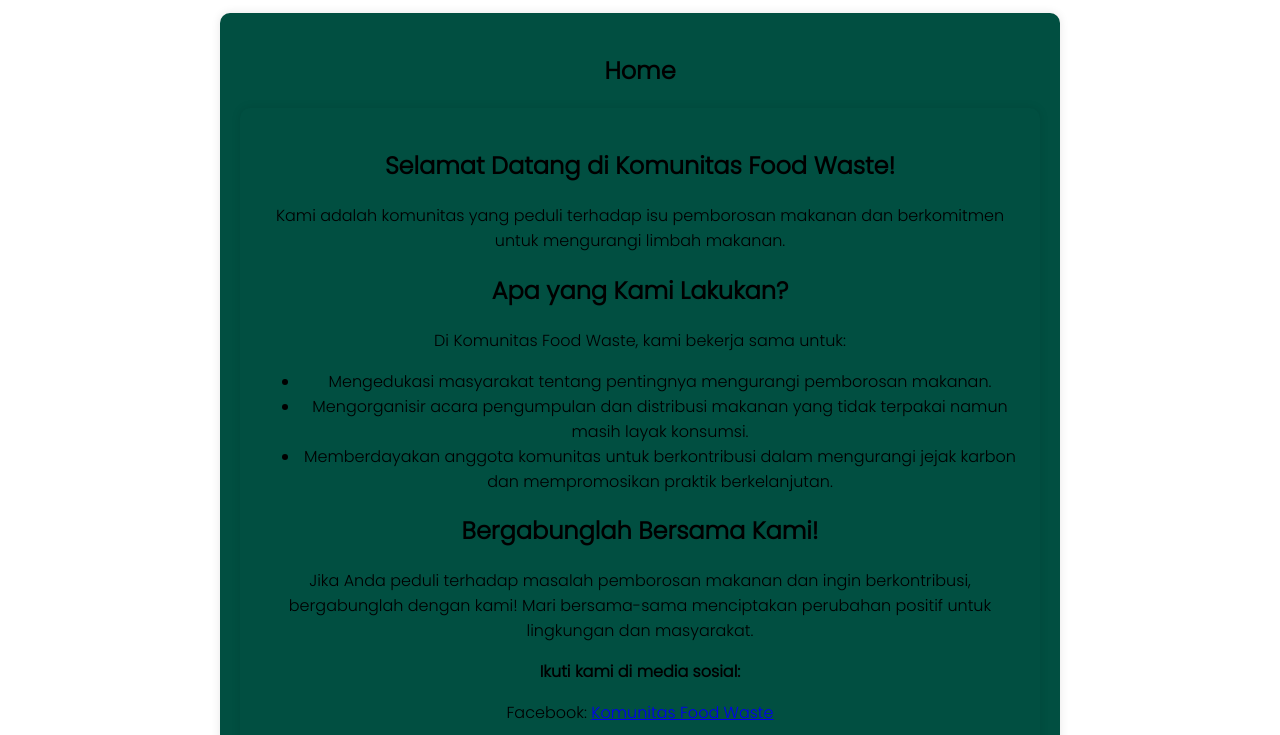
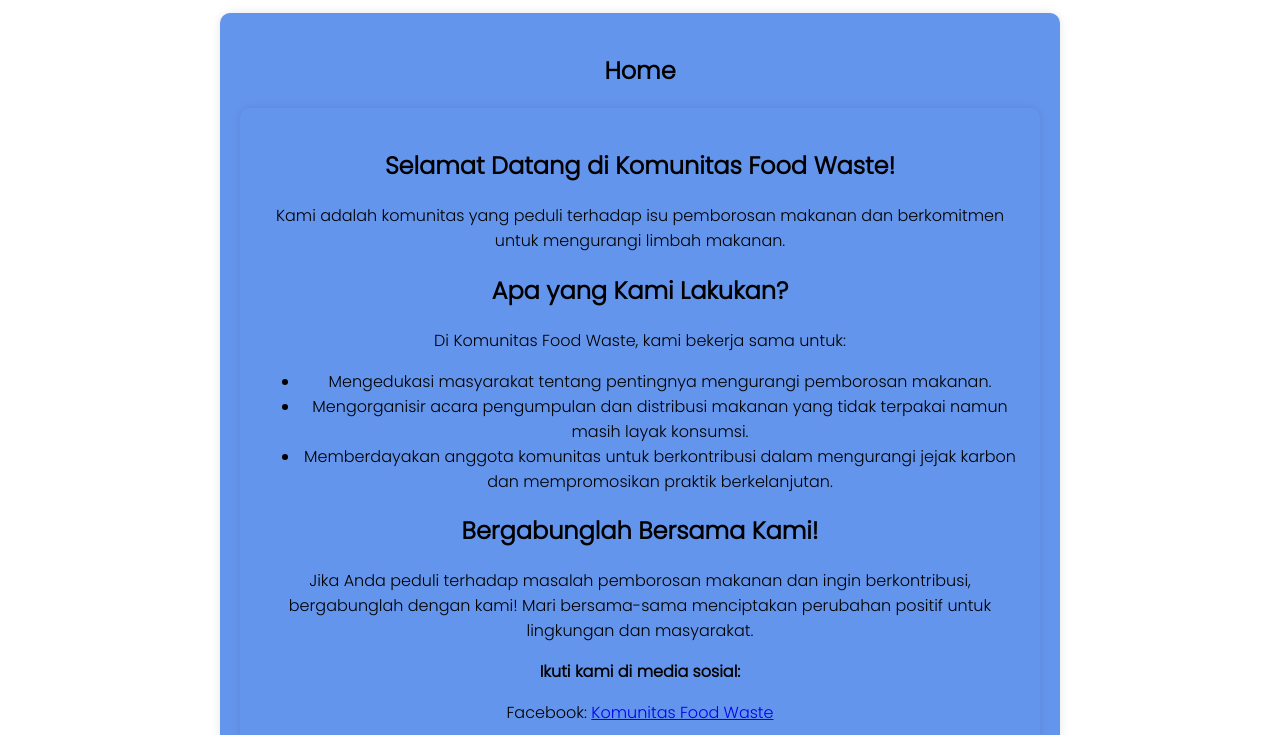
Before and after one commit to felixwiranata1233/uas_manajemenprojekfelix, a plain HTML site: page index.html in a window 1280 px wide. Shown: the part 65-800 px from the top of the page. Drawn offline with Linux system fonts and the light colour scheme; a script that the page names is missing.

Commit message:
Update style.css

```diff
--- a/style.css
+++ b/style.css
@@ -74,7 +74,7 @@ nav ul li a:hover {
 .container {
     max-width: 800px;
     margin: 20px auto;
-    background-color: #014f41;
+    background-color: cornflowerblue;
     border-radius: 10px;
     padding: 20px;
     box-shadow: 0 0 10px rgba(0, 0, 0, 0.1);
```
